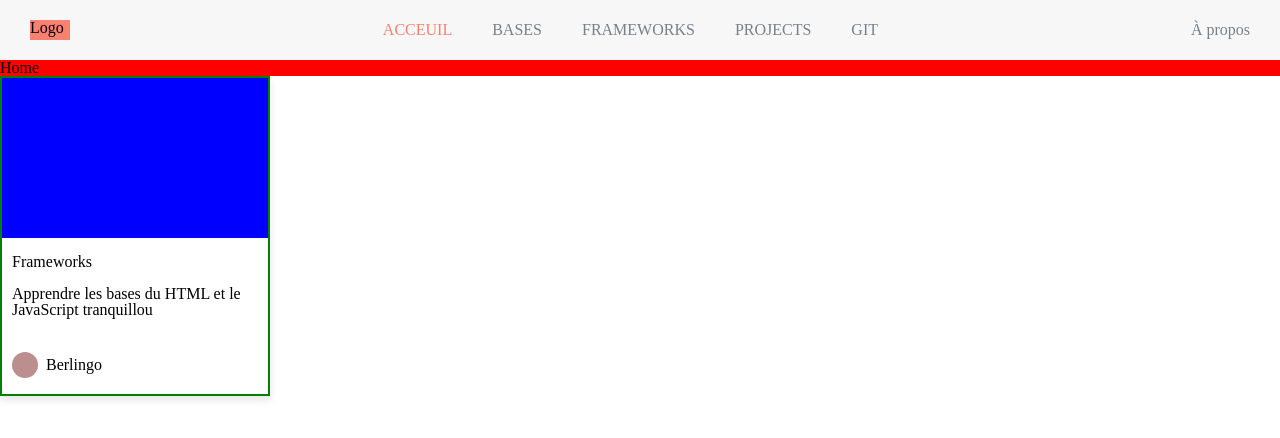
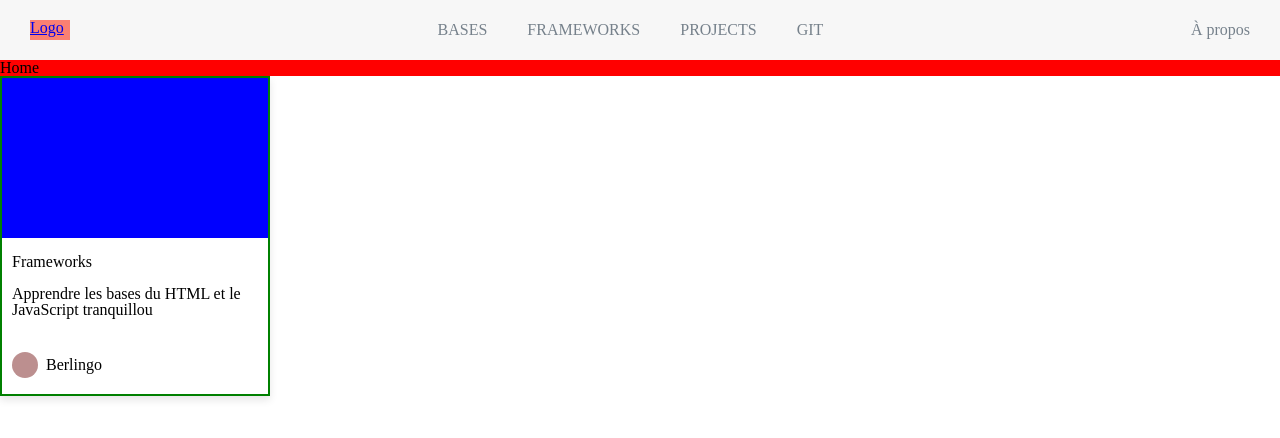
Before and after one commit to rqphy/project-b, a React (Create React App) app: page / in a window 1280 px wide. Shown: the top 438 px of the page. Built offline with nearby package versions, Linux system fonts and the light colour scheme.

Commit message:
add Link to home on logo

```diff
--- a/src/Components/Header/Header.js
+++ b/src/Components/Header/Header.js
@@ -1,8 +1,7 @@
-import { NavLink } from "react-router-dom";
+import { NavLink, Link } from "react-router-dom";
 
 function Header() {
   const links = [
-    { title: "Acceuil", url: "/" },
     { title: "Bases", url: "/bases" },
     {
       title: "Frameworks",
@@ -17,7 +16,9 @@ function Header() {
 
   return (
     <header className="Header">
-      <div className="Header__logo">Logo</div>
+      <Link className="Header__logo" to="/">
+        Logo
+      </Link>
       <nav className="Header__nav">
         {links.map((link, index) => (
           <NavLink
```
